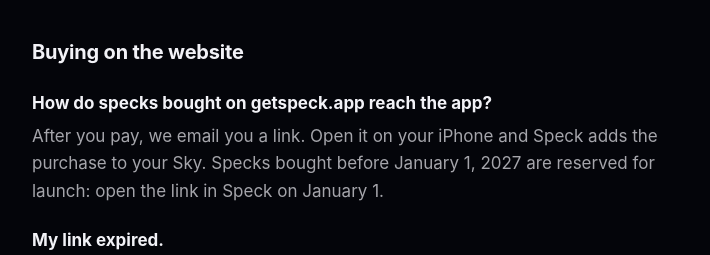
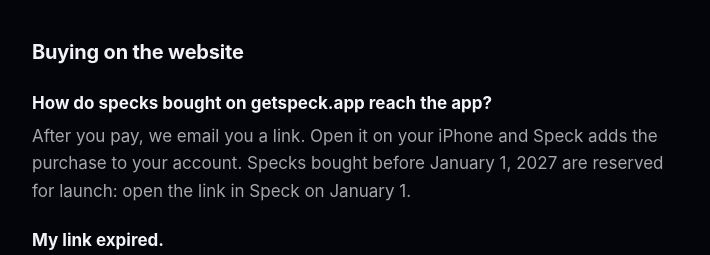
Before and after one commit to getspeck/getspeck.github.io, a plain HTML site: page support.html in a window 1280 px wide. Shown: the part 800-1055 px from the top of the page, without its empty margins (284-994 px from the left). Drawn offline with Linux system fonts and the light colour scheme.

Commit message:
Update support.html

```diff
--- a/support.html
+++ b/support.html
@@ -51,7 +51,7 @@
 
   <h2>Buying on the website</h2>
   <h3>How do specks bought on getspeck.app reach the app?</h3>
-  <p>After you pay, we email you a link. Open it on your iPhone and Speck adds the purchase to your Sky. Specks bought before January 1, 2027 are reserved for launch: open the link in Speck on January 1.</p>
+  <p>After you pay, we email you a link. Open it on your iPhone and Speck adds the purchase to your account. Specks bought before January 1, 2027 are reserved for launch: open the link in Speck on January 1.</p>
   <h3>My link expired.</h3>
   <p>Links last an hour. Open it anyway: Speck will send a fresh one to the same email.</p>
 
```
